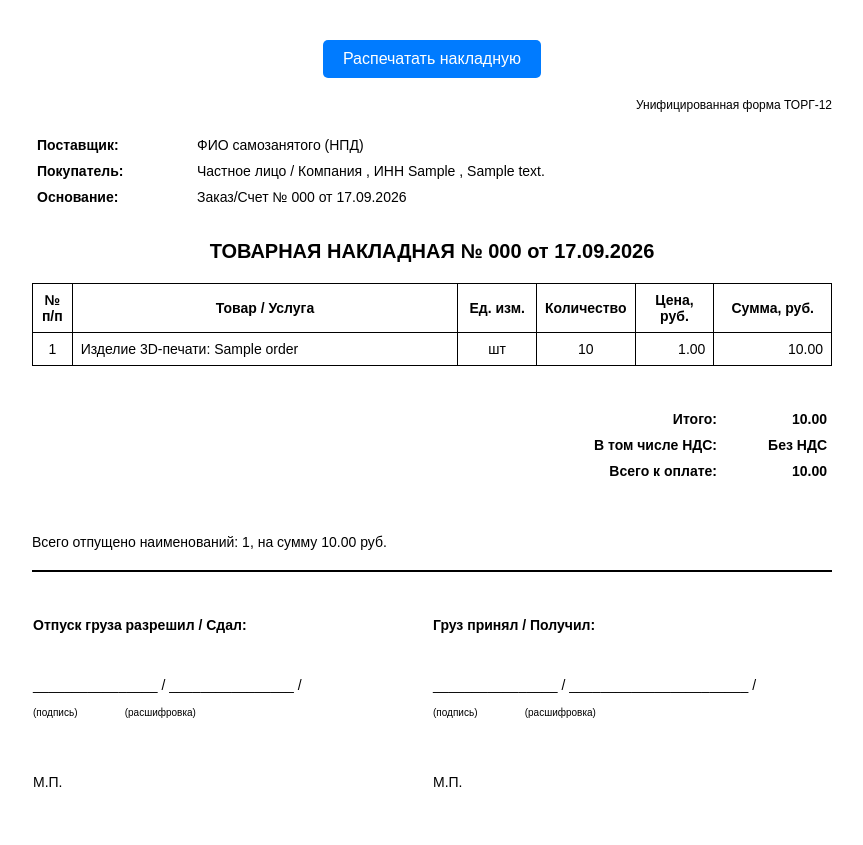
After one commit to sitnikow92-dotcom/3D-Print-Calculate-Pricing, a Flask app: page /waybill/1 in a window 1280 px wide. The commit adds this page. Shown: the whole page, without its empty margins (208-1071 px from the left). Run offline with Flask 3, Linux system fonts and the light colour scheme; tables that the repository leaves empty hold one stand-in row (values such as "Sample post").

Commit message:
Implement accounting documents generation
- Expand `Client` model to include `inn` and `address` fields
- Add `/waybill/<id>` route and `templates/waybill.html` template for rendering printable Torg-12 waybills
- Update `/invoice/<id>` route and `templates/invoice.html` template to optionally render as a Contract-Invoice based on query params
- Update frontend order creation, client forms, and API interactions to capture new client fields
- Update Kanban cards and Client History archive to include dropdowns to generate and print Invoices, Contract-Invoices, and Waybills

Co-authored-by: sitnikow92-dotcom <282522900+sitnikow92-dotcom@users.noreply.github.com>

```diff
--- a/app.py
+++ b/app.py
@@ -62,6 +62,8 @@ class Client(db.Model):
     name = db.Column(db.String(200), nullable=False)
     phone = db.Column(db.String(50), nullable=True)
     email = db.Column(db.String(100), nullable=True)
+    inn = db.Column(db.String(20), nullable=True)
+    address = db.Column(db.String(255), nullable=True)
     notes = db.Column(db.Text, nullable=True)
     orders = db.relationship('Order', backref='client', lazy=True)
 
@@ -71,6 +73,8 @@ class Client(db.Model):
             'name': self.name,
             'phone': self.phone,
             'email': self.email,
+            'inn': self.inn,
+            'address': self.address,
             'notes': self.notes
         }
 
@@ -230,6 +234,8 @@ def add_client():
         name=data['name'],
         phone=data.get('phone', ''),
         email=data.get('email', ''),
+        inn=data.get('inn', ''),
+        address=data.get('address', ''),
         notes=data.get('notes', '')
     )
     db.session.add(new_client)
@@ -257,6 +263,8 @@ def add_order():
                 name=data.get('new_client_name'),
                 phone=data.get('new_client_phone', ''),
                 email=data.get('new_client_email', ''),
+                inn=data.get('new_client_inn', ''),
+                address=data.get('new_client_address', ''),
                 notes=data.get('new_client_notes', '')
             )
             db.session.add(new_client)
@@ -423,9 +431,18 @@ def update_settings():
 def get_invoice(id):
     order = Order.query.get_or_404(id)
     settings = Settings.query.first()
+    doc_type = request.args.get('type', 'schet') # 'schet' or 'contract'
     from datetime import datetime
     now = datetime.now().strftime("%d.%m.%Y")
-    return render_template('invoice.html', order=order, settings=settings, now=now)
+    return render_template('invoice.html', order=order, settings=settings, now=now, doc_type=doc_type)
+
+@app.route('/waybill/<int:id>', methods=['GET'])
+def get_waybill(id):
+    order = Order.query.get_or_404(id)
+    settings = Settings.query.first()
+    from datetime import datetime
+    now = datetime.now().strftime("%d.%m.%Y")
+    return render_template('waybill.html', order=order, settings=settings, now=now)
 
 if __name__ == '__main__':
     app.run(debug=True, port=5000)
--- /dev/null
+++ b/templates/waybill.html
@@ -0,0 +1,202 @@
+<!DOCTYPE html>
+<html lang="ru">
+<head>
+    <meta charset="UTF-8">
+    <meta name="viewport" content="width=device-width, initial-scale=1.0">
+    <title>Товарная накладная № {{ order.order_number }}</title>
+    <style>
+        body {
+            font-family: Arial, sans-serif;
+            font-size: 14px;
+            color: #000;
+            background-color: #fff;
+            margin: 0;
+            padding: 20px;
+        }
+        .container {
+            max-width: 800px;
+            margin: 0 auto;
+        }
+        .text-center { text-align: center; }
+        .text-right { text-align: right; }
+        .font-bold { font-weight: bold; }
+
+        table {
+            width: 100%;
+            border-collapse: collapse;
+            margin-bottom: 20px;
+        }
+
+        .header-table td {
+            padding: 5px;
+            vertical-align: top;
+        }
+
+        .invoice-title {
+            font-size: 20px;
+            font-weight: bold;
+            margin: 30px 0 20px 0;
+            text-align: center;
+        }
+
+        .items-table th, .items-table td {
+            border: 1px solid #000;
+            padding: 8px;
+        }
+
+        .items-table th {
+            text-align: center;
+        }
+
+        .totals {
+            margin-top: 20px;
+            float: right;
+            width: 300px;
+        }
+        .totals td {
+            padding: 5px;
+        }
+
+        .clearfix::after {
+            content: "";
+            clear: both;
+            display: table;
+        }
+
+        .signature-block {
+            margin-top: 30px;
+        }
+
+        .print-btn {
+            display: block;
+            margin: 20px auto;
+            padding: 10px 20px;
+            background: #007bff;
+            color: white;
+            border: none;
+            cursor: pointer;
+            font-size: 16px;
+            border-radius: 5px;
+        }
+
+        /* Стили для печати (формат А4, без кнопки) */
+        @media print {
+            body {
+                padding: 0;
+            }
+            .print-btn {
+                display: none;
+            }
+            .container {
+                max-width: 100%;
+            }
+        }
+    </style>
+</head>
+<body>
+    <div class="container">
+        <button class="print-btn" onclick="window.print()">Распечатать накладную</button>
+
+        <div style="text-align: right; margin-bottom: 20px; font-size: 12px;">
+            Унифицированная форма ТОРГ-12
+        </div>
+
+        <table class="header-table">
+            <tr>
+                <td style="width: 150px;"><strong>Поставщик:</strong></td>
+                <td>{{ settings.seller_name or 'ФИО самозанятого' }} (НПД)</td>
+            </tr>
+            <tr>
+                <td><strong>Покупатель:</strong></td>
+                <td>
+                    {{ order.client_name if order.client_name else 'Частное лицо / Компания' }}
+                    {% if order.client %}
+                        {% if order.client.inn %}, ИНН {{ order.client.inn }}{% endif %}
+                        {% if order.client.address %}, {{ order.client.address }}{% endif %}
+                    {% endif %}
+                </td>
+            </tr>
+            <tr>
+                <td><strong>Основание:</strong></td>
+                <td>Заказ/Счет № {{ order.order_number }} от {{ now }}</td>
+            </tr>
+        </table>
+
+        <!-- Title -->
+        <div class="invoice-title">
+            ТОВАРНАЯ НАКЛАДНАЯ № {{ order.order_number }} от {{ now }}
+        </div>
+
+        <!-- Items Table -->
+        <table class="items-table">
+            <thead>
+                <tr>
+                    <th style="width: 5%;">№ п/п</th>
+                    <th style="width: 50%;">Товар / Услуга</th>
+                    <th style="width: 10%;">Ед. изм.</th>
+                    <th style="width: 10%;">Количество</th>
+                    <th style="width: 10%;">Цена, руб.</th>
+                    <th style="width: 15%;">Сумма, руб.</th>
+                </tr>
+            </thead>
+            <tbody>
+                <tr>
+                    <td class="text-center">1</td>
+                    <td>Изделие 3D-печати: {{ order.name }}</td>
+                    <td class="text-center">шт</td>
+                    <td class="text-center">{{ order.quantity }}</td>
+                    {% set unit_price = order.price / order.quantity if order.quantity > 0 else 0 %}
+                    <td class="text-right">{{ "%.2f"|format(unit_price) }}</td>
+                    <td class="text-right">{{ "%.2f"|format(order.price) }}</td>
+                </tr>
+            </tbody>
+        </table>
+
+        <!-- Totals -->
+        <div class="clearfix">
+            <table class="totals">
+                <tr>
+                    <td class="text-right font-bold">Итого:</td>
+                    <td class="text-right font-bold" style="width: 100px;">{{ "%.2f"|format(order.price) }}</td>
+                </tr>
+                <tr>
+                    <td class="text-right font-bold">В том числе НДС:</td>
+                    <td class="text-right font-bold">Без НДС</td>
+                </tr>
+                <tr>
+                    <td class="text-right font-bold">Всего к оплате:</td>
+                    <td class="text-right font-bold">{{ "%.2f"|format(order.price) }}</td>
+                </tr>
+            </table>
+        </div>
+
+        <p style="margin-top: 30px;">Всего отпущено наименований: 1, на сумму {{ "%.2f"|format(order.price) }} руб.</p>
+
+        <hr style="border: 1px solid #000; margin: 20px 0;">
+
+        <!-- Signatures -->
+        <div class="signature-block">
+            <table style="width: 100%; border: none;">
+                <tr>
+                    <td style="width: 50%; vertical-align: top;">
+                        <p><strong>Отпуск груза разрешил / Сдал:</strong></p>
+                        <br>
+                        <p>________________ / {{ settings.seller_name or '________________' }} /</p>
+                        <p style="font-size: 10px; margin-top: 5px;">(подпись) &nbsp;&nbsp;&nbsp;&nbsp;&nbsp;&nbsp;&nbsp;&nbsp;&nbsp;&nbsp;&nbsp;&nbsp;&nbsp;&nbsp;&nbsp; (расшифровка)</p>
+                        <br><br>
+                        <p>М.П.</p>
+                    </td>
+                    <td style="width: 50%; vertical-align: top;">
+                        <p><strong>Груз принял / Получил:</strong></p>
+                        <br>
+                        <p>________________ / _______________________ /</p>
+                        <p style="font-size: 10px; margin-top: 5px;">(подпись) &nbsp;&nbsp;&nbsp;&nbsp;&nbsp;&nbsp;&nbsp;&nbsp;&nbsp;&nbsp;&nbsp;&nbsp;&nbsp;&nbsp;&nbsp; (расшифровка)</p>
+                        <br><br>
+                        <p>М.П.</p>
+                    </td>
+                </tr>
+            </table>
+        </div>
+    </div>
+</body>
+</html>
```
Also changed, not shown: templates/index.html (+61 -5 lines), templates/invoice.html (+22 -4 lines).
